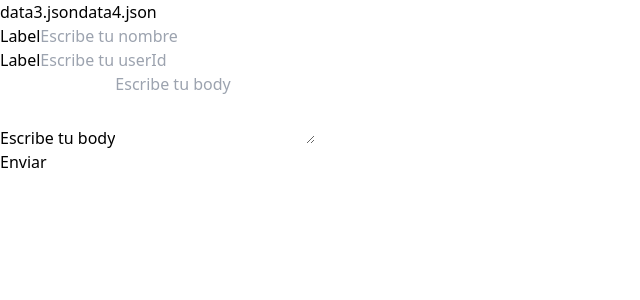
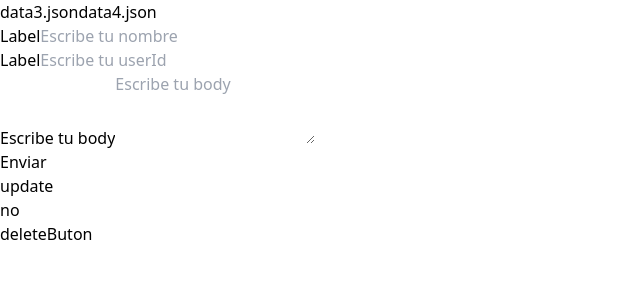
Before and after one commit to Alonso-Roano/Niux-Booking, a React (Vite) app: page / in a window 1280 px wide. Shown: the top 300 px of the page, without its empty margins (0-640 px from the left). Built offline with nearby package versions, Linux system fonts and the light colour scheme; a web font is replaced by a local one.

Commit message:
Agregar put y delete

```diff
--- a/public/json/data3.json
+++ b/public/json/data3.json
@@ -52,6 +52,36 @@
                 "className":"h-10 px-6 font-semibold rounded-md bg-black text-white"
             },
             "onClickId":"si"
+        },
+        {
+            "props": {
+                "id": "update",
+                "name": "update",
+                "type": "button",
+                "label": "update",
+                "className":"h-10 px-6 font-semibold rounded-md bg-black text-white"
+            },
+            "onClickId":"no"
+        },
+        {
+            "props": {
+                "id": "no",
+                "name": "no",
+                "type": "button",
+                "label": "no",
+                "className":"h-10 px-6 font-semibold rounded-md bg-black text-white"
+            },
+            "onClickId":"jaja"
+        },
+        {
+            "props": {
+                "id": "deleteButon",
+                "name": "deleteButon",
+                "type": "button",
+                "label": "deleteButon"
+            },
+            "onClickId":"eliminar"
         }
     ]
+
 }
--- a/src/constructors/Add.tsx
+++ b/src/constructors/Add.tsx
@@ -10,21 +10,35 @@ function Add({ data }: any) {
     const [datos, setDatos] = useState<any>([]);
     const [body, setBody] = useState<{ [key: string]: any }>({});
     const [error, setError] = useState<{ [key: string]: any }>({});
+    const [response, setReponse] = useState<any>(null);
 
     useEffect(() => {
-        Request.read(setDatos, data); setError({})
+        Request.Read(setDatos, data); setError({})
     }, [data]);
 
     const click = (event:React.MouseEvent<HTMLButtonElement>, type:string, params:any) => {
         console.log(event, params)
         switch (type) {
             case 'si': enviar(); return;
+            case 'no': actualizar(); return;
+            case 'eliminar': Delete(); return;
         }
     }
 
     const enviar = () => {
         const url="https://jsonplaceholder.typicode.com/posts";
-        Request.post(url, body, null, {data:datos, setErrors:setError, setBody:setBody});
+        Request.Post(url, body, null, {data:datos, setErrors:setError, setBody:setBody, setReponse:setReponse});
+    }
+
+    const actualizar = () => {
+        const url="https://jsonplaceholder.typicode.com/posts/1";
+        const bodysi = {...body, ["id"]:101}
+        Request.Put(url, bodysi, null, {data:datos, setErrors:setError, setBody:setBody, setReponse:setReponse});
+    }
+
+    const Delete = () => {
+        const url="https://jsonplaceholder.typicode.com/posts/1";
+        Request.Delete(url, null, {setReponse:setReponse});
     }
 
     return (
@@ -39,6 +53,7 @@ function Add({ data }: any) {
             <>Cargando...</>
            )
         }
+        {response && JSON.stringify(response)}
     </>
     );
 }
--- a/src/functions/Requests.ts
+++ b/src/functions/Requests.ts
@@ -5,6 +5,11 @@ interface PostParams {
   setErrors?: React.Dispatch<React.SetStateAction<any>>;
   data?: any;
   mensaje?: string;
+  setReponse?: React.Dispatch<React.SetStateAction<any[]>>;
+}
+interface DeleteParams {
+  mensaje?: string;
+  mensajeConfirm?: string;
   setReponse?: React.Dispatch<React.SetStateAction<any[]>>;
 }
 
@@ -24,12 +29,12 @@ async function readJson(filePath: string) {
 
 const setToken = (token: any) => { return { headers: { 'Authorization': `Bearer ${token ? token : "token"}` } } }
 
-const read = async (setData: React.Dispatch<React.SetStateAction<any[]>>, data: string) => {
+const Read = async (setData: React.Dispatch<React.SetStateAction<any[]>>, data: string) => {
   const jsonData = await readJson(data);
   setData(jsonData);
 };
 
-const get = async (url: string, setData: React.Dispatch<React.SetStateAction<any[]>>, token?: any) => {
+const Get = async (url: string, setData: React.Dispatch<React.SetStateAction<any[]>>, token?: any) => {
   const headers = setToken(token);
   try {
     const response = await axios.get(url, headers);
@@ -44,13 +49,14 @@ const get = async (url: string, setData: React.Dispatch<React.SetStateAction<any
   }
 }
 
-const post = async (url: string, body: any, token?: any, params: PostParams = {}) => {
+const Post = async (url: string, body: any, token?: any, params: PostParams = {}) => {
   const { setBody, mensaje = "Datos enviados correctamente", setReponse, setErrors, data } = params;
   const headers = setToken(token);
-  if(Utils.validateInputs(body, data, setErrors)){
+  if (Utils.validateInputs(body, data, setErrors)) {
     try {
       const response = await axios.post(url, body, headers);
       if (!response.data) {
+        Utils.showToast({ title: "Error al enviar los datos:", icon: "error" });
         throw new Error('Error al enviar los datos');
       }
       if (setReponse) setReponse(response.data)
@@ -58,10 +64,52 @@ const post = async (url: string, body: any, token?: any, params: PostParams = {}
       Utils.showToast({ title: mensaje, icon: "success" })
     } catch (error) {
       console.error("Error al enviar los datos:", error);
+      Utils.showToast({ title: "Error al enviar los datos:", icon: "error" });
     }
   }
-
 }
 
+const Put = async (url: string, body: any, token?: any, params: PostParams = {}) => {
+  const { setBody, mensaje = "Datos actualizados correctamente", setReponse, setErrors, data } = params;
+  const headers = setToken(token);
+  console.log(body)
+  if (Utils.validateInputs(body, data, setErrors)) {
+    try {
+      const response = await axios.put(url, body, headers);
+      if (!response.data) {
+        Utils.showToast({ title: "Error al actualizar los datos:", icon: "error" });
+        throw new Error('Error al actualizar los datos');
+      }
+      if (setReponse) setReponse(response.data)
+      if (setBody) setBody({});
+      Utils.showToast({ title: mensaje, icon: "success" })
+    } catch (error) {
+      console.error("Error al actualizar los datos:", error);
+      Utils.showToast({ title: "Error al actualizar los datos:", icon: "error" });
+    }
+  }
+}
 
-export default { read, get, post };
+const Delete = async (url: string, token?: any, params: DeleteParams = {}) => {
+  const { mensaje = "Borrado con exito", mensajeConfirm = "¿Esta seguro?", setReponse } = params;
+  const headers = setToken(token);
+  Utils.confirmToast({title:mensajeConfirm}, deleteFunction, {url, headers, mensaje, setReponse})
+}
+
+const deleteFunction = async (deleteParams:any) => {
+  const { url, headers, mensaje, setReponse } = deleteParams;
+  try {
+    const response = await axios.delete(url, headers);
+    if (!response.data) {
+      Utils.showToast({ title: "Error al borrar los datos:", icon: "error" });
+      throw new Error('Error al borrar los datos');
+    }
+    if (setReponse) setReponse(response.data)
+    Utils.showToast({ title: mensaje, icon: "success" })
+  } catch (error) {
+    Utils.showToast({ title: "Error al borrar los datos:", icon: "error" });
+    console.error("Error al enviar los datos:", error);
+  }
+}
+
+export default { Read, Get, Post, Put, Delete };
--- a/src/functions/Utils.ts
+++ b/src/functions/Utils.ts
@@ -111,20 +111,21 @@ const showToast = (params: any) => {
     Toast.fire(params)
 }
 
-const confirmToast = (params: any, confirmFunction: any) => {
+const confirmToast = (params: any, confirmFunction: any, functionParams:any) => {
     Toast.fire({
         ...params,
         showCancelButton: true,
         showConfirmButton: true,
+        icon: params.icon || "warning",
         confirmButtonText: "Confirmar",
-        cancelButtonText: 'Cancelar',
-        timer: false,
+        cancelButtonText: "Cancelar",
+        timer:false
     }).then((result) => {
         if (result.isConfirmed) {
-            confirmFunction();
+            confirmFunction(functionParams);
         }
     });
-}
+};
 
 const getInputs = (data: any): string[] => {
     const result: string[] = [];
```
